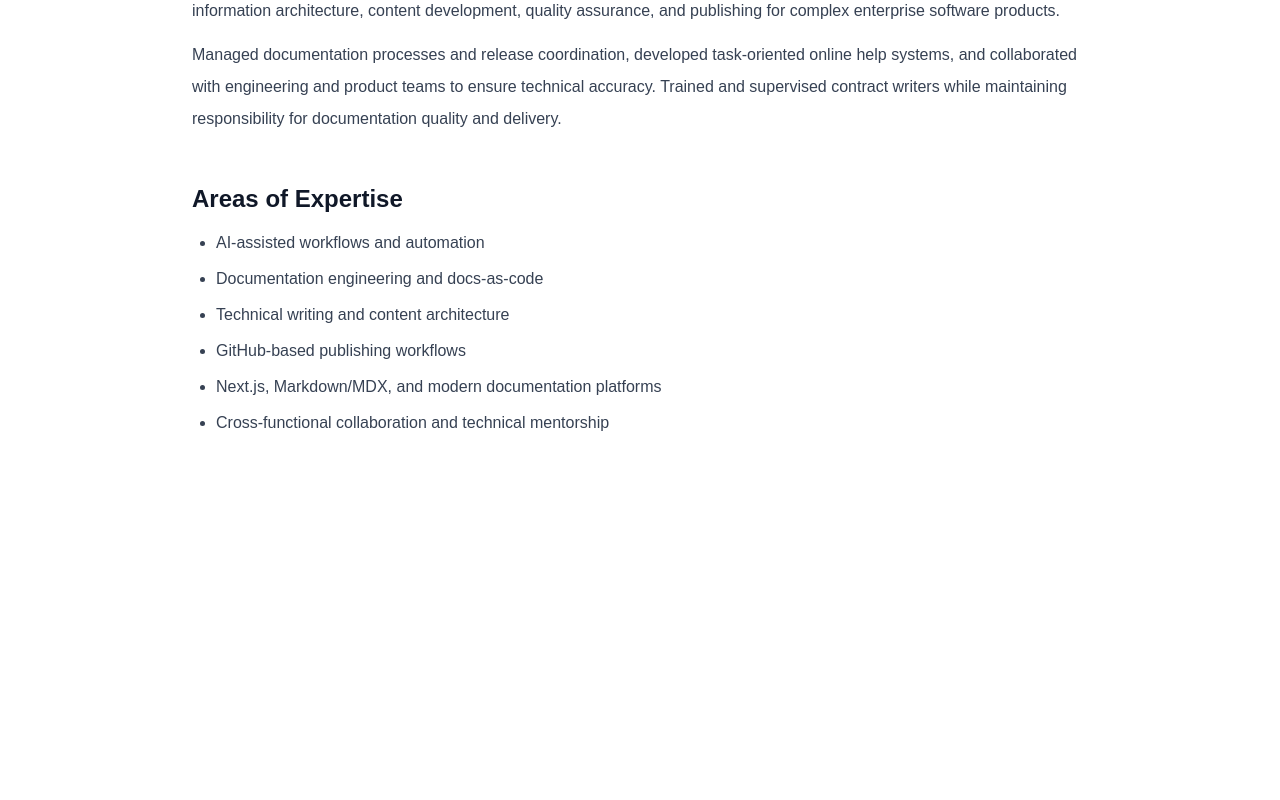
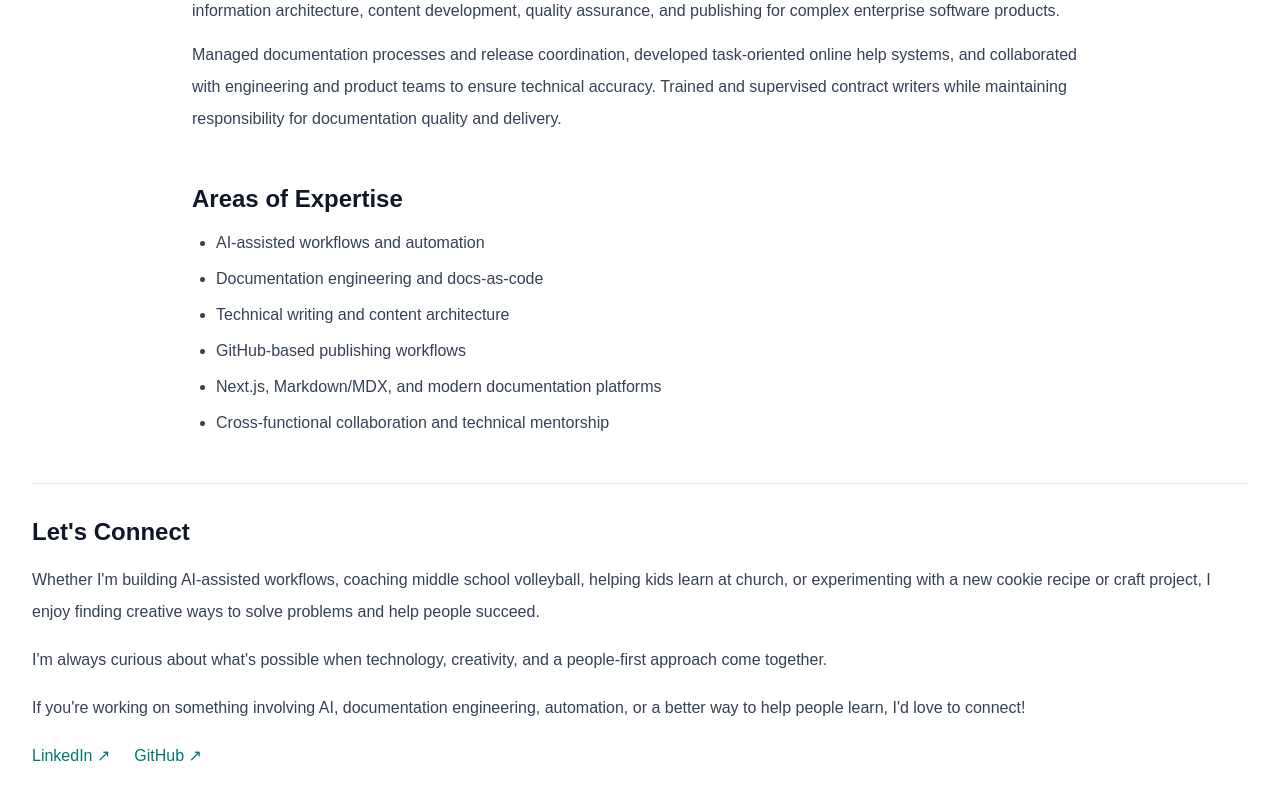
Before and after one commit to jdaludado/djdaludado-portfolio, a Next.js app in the folder portfolio/: page /about in a window 1280 px wide. Shown: the part 1093-1893 px from the top of the page. Before the commit the page ends 1576 px from the top, so only its background shows below. Built offline with nearby package versions, Linux system fonts and the light colour scheme.

Commit message:
Personalize contact section and update GitHub link

```diff
--- a/portfolio/src/app/about/page.tsx
+++ b/portfolio/src/app/about/page.tsx
@@ -116,6 +116,49 @@ export default function AboutPage() {
           <li>Cross-functional collaboration and technical mentorship</li>
         </ul>
       </div>
+
+<section className="mt-12 border-t border-gray-200 pt-8">
+  <h2 className="text-2xl font-bold">Let's Connect</h2>
+
+   <p className="mt-4 leading-8 text-gray-700">
+    Whether I'm building AI-assisted workflows, coaching middle school
+    volleyball, helping kids learn at church, or experimenting with a
+    new cookie recipe or craft project, I enjoy finding creative ways
+    to solve problems and help people succeed.
+  </p>
+
+  <p className="mt-4 leading-8 text-gray-700">
+    I'm always curious about what's possible when technology,
+    creativity, and a people-first approach come together.
+  </p>
+
+  <p className="mt-4 leading-8 text-gray-700">
+    If you're working on something involving AI, documentation
+    engineering, automation, or a better way to help people learn,
+    I'd love to connect!
+  </p>
+
+  <div className="mt-5 flex flex-wrap gap-6">
+    <a
+      href="https://www.linkedin.com/in/djdaludado/"
+      target="_blank"
+      rel="noopener noreferrer"
+      className="font-medium text-teal-700 hover:underline"
+    >
+      LinkedIn ↗
+    </a>
+
+    <a
+      href="https://github.com/jdaludado"
+      target="_blank"
+      rel="noopener noreferrer"
+      className="font-medium text-teal-700 hover:underline"
+    >
+      GitHub ↗
+    </a>
+  </div>
+</section>
+
     </main>
   );
 }
```
